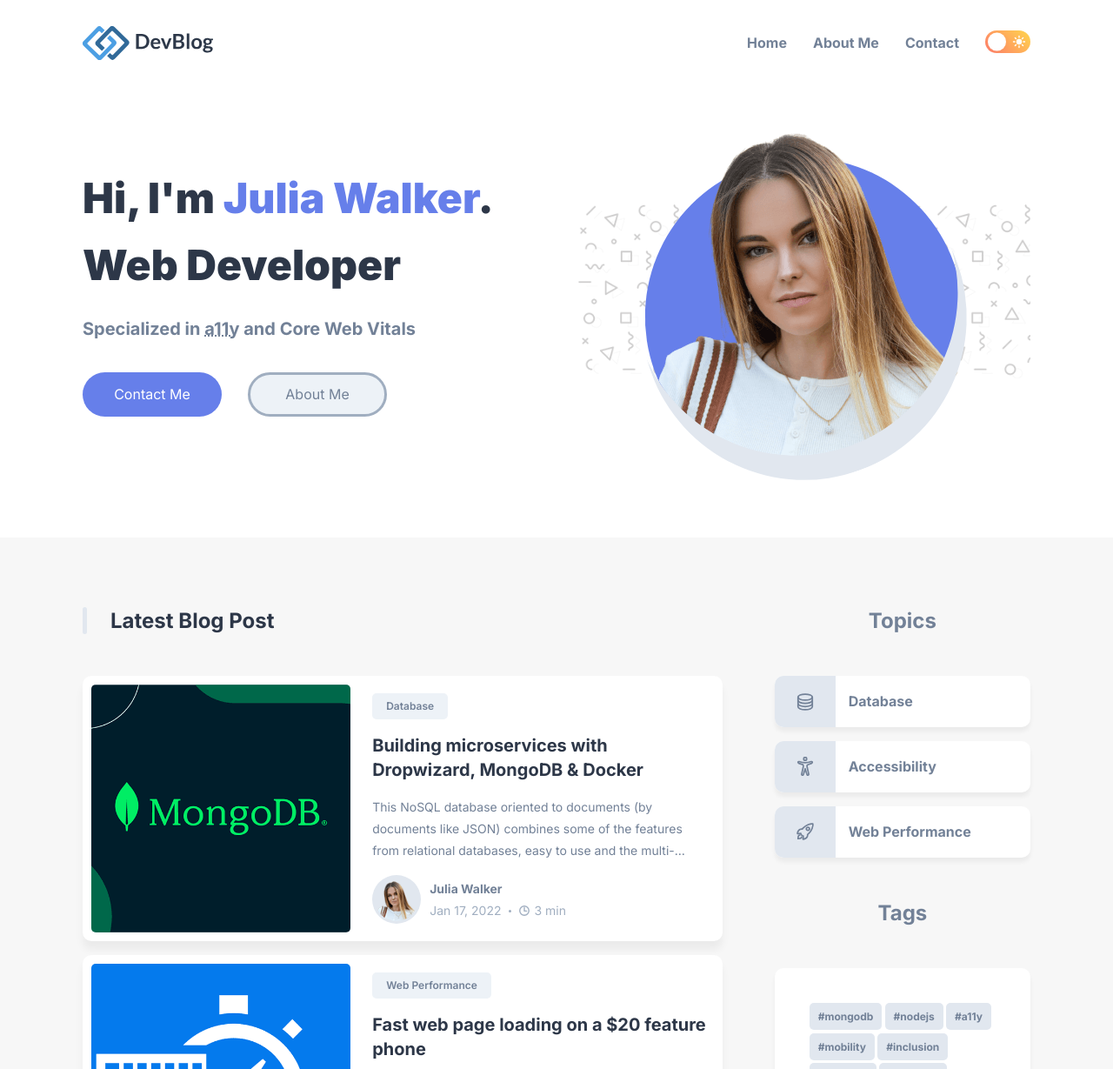
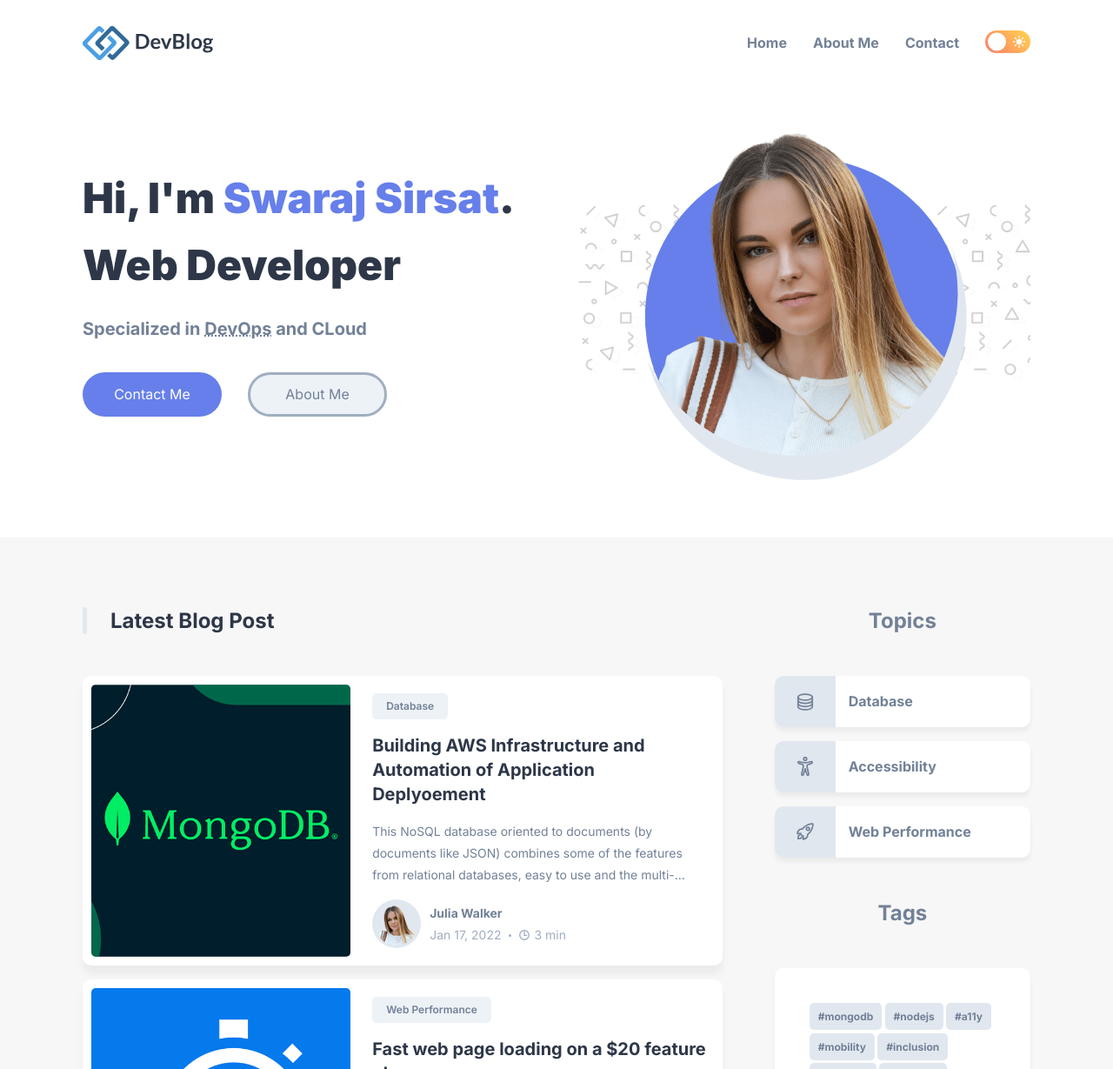
Before and after one commit to codingstella/personal-blog-website, a plain HTML site: page index.html in a window 1280 px wide. Shown: the top 1229 px of the page at 87% size. Drawn offline with nearby package versions, Linux system fonts and the light colour scheme.

Commit message:
This is Second  commit to Github

```diff
--- a/index.html
+++ b/index.html
@@ -5,7 +5,7 @@
   <meta charset="UTF-8">
   <meta http-equiv="X-UA-Compatible" content="IE=edge">
   <meta name="viewport" content="width=device-width, initial-scale=1.0">
-  <title>SimpleBlog - Julia Walker's Personal Blog</title>
+  <title>Swaraj S Sirsat - A personal Blog for Practices</title>
 
   <!--
     - favicon
@@ -152,13 +152,13 @@
         <div class="left">
 
           <h1 class="h1">
-            Hi, I'm <b>Julia&nbsp;Walker</b>.
+            Hi, I'm <b>Swaraj&nbsp;Sirsat</b>.
             <br>Web Developer
           </h1>
 
           <p class="h3">
-            Specialized in <abbr title="Accessibility">a11y</abbr>
-            and Core Web Vitals
+            Specialized in <abbr title="Accessibility">DevOps</abbr>
+            and CLoud
           </p>
 
           <div class="btn-group">
@@ -214,7 +214,7 @@
 
                 <h3>
                   <a href="#" class="h3">
-                    Building microservices with Dropwizard, MongoDB & Docker
+                    Building AWS Infrastructure and Automation of Application Deplyoement
                   </a>
                 </h3>
 
```
Also changed, not shown: 1 other file.
